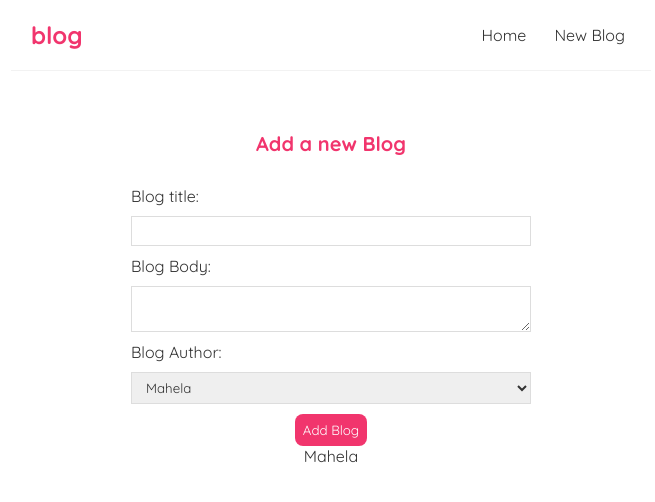
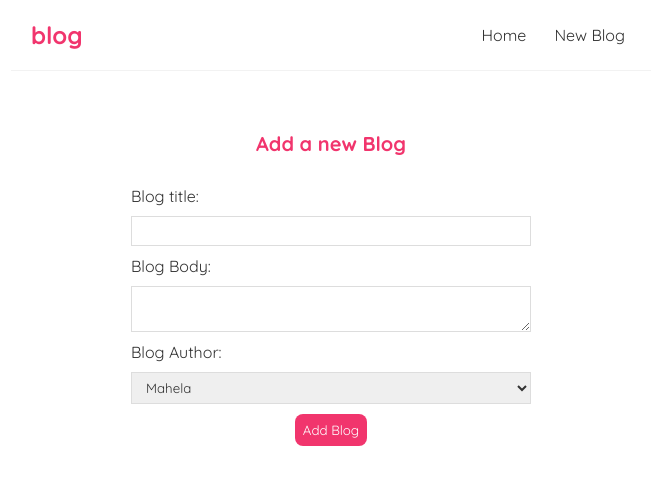
Before and after one commit to mahela98/first-react-app, a React (Create React App) app: page /create in a window 1280 px wide. Shown: the top 502 px of the page, without its empty margins (309-964 px from the left). Built offline with nearby package versions, Linux system fonts and the light colour scheme.

Commit message:
created blog object

```diff
--- a/src/components/Create.js
+++ b/src/components/Create.js
@@ -1,38 +1,44 @@
-import {useState} from 'react';
+import { useState } from "react";
 const Create = () => {
+  const [title, setTitle] = useState("");
+  const [body, setBody] = useState("");
+  const [author, setAuthor] = useState("Mahela");
 
-    const [title,setTitle] = useState('');
-    const [body,setBody] = useState('');
-    const [author,setAuthor] = useState('Mahela');
+  const handleSubmit = (e) => {
+    e.preventDefault();
+    const blog = { title, body, author };
+    console.log(blog);
+  };
 
   return (
     <div className="create">
       <h2>Add a new Blog</h2>
-      <form>
+      <form onSubmit={handleSubmit}>
         <label> Blog title: </label>
-          <input type="text"
+        <input
+          type="text"
           required
-          value = {title}
-          onChange = {(e) =>setTitle(e.target.value)}
+          value={title}
+          onChange={(e) => setTitle(e.target.value)}
         />
         <label> Blog Body: </label>
-          <textarea required
-              value = {body}
-              onChange = {(e) =>setBody(e.target.value)}
+        <textarea
+          required
+          value={body}
+          onChange={(e) => setBody(e.target.value)}
         ></textarea>
 
         <label> Blog Author: </label>
         <select
-          value = {author}
-          onChange = {(e)=>{setAuthor(e.target.value)}}
+          value={author}
+          onChange={(e) => {
+            setAuthor(e.target.value);
+          }}
         >
           <option value="Mahela">Mahela</option>
           <option value="Chandima">Chandima</option>
         </select>
         <button>Add Blog</button>
-          <p>{title}</p>
-          <p>{body}</p>
-          <p>{author}</p>
       </form>
     </div>
   );
```
Lines whose indentation alone changed are shown as unchanged.
